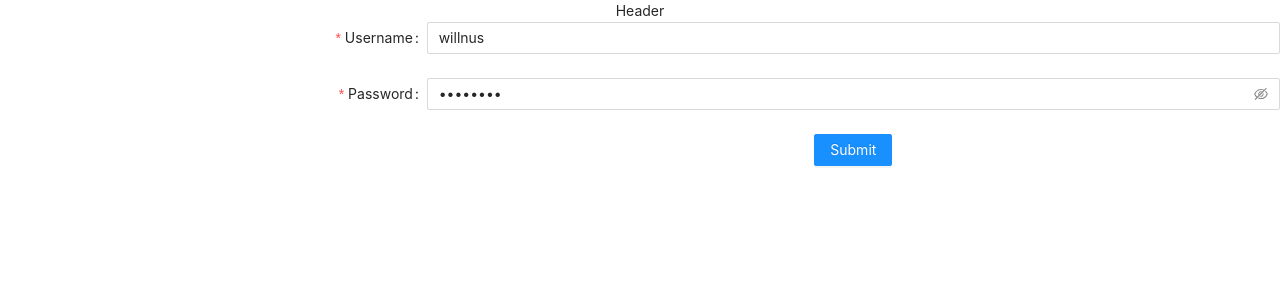
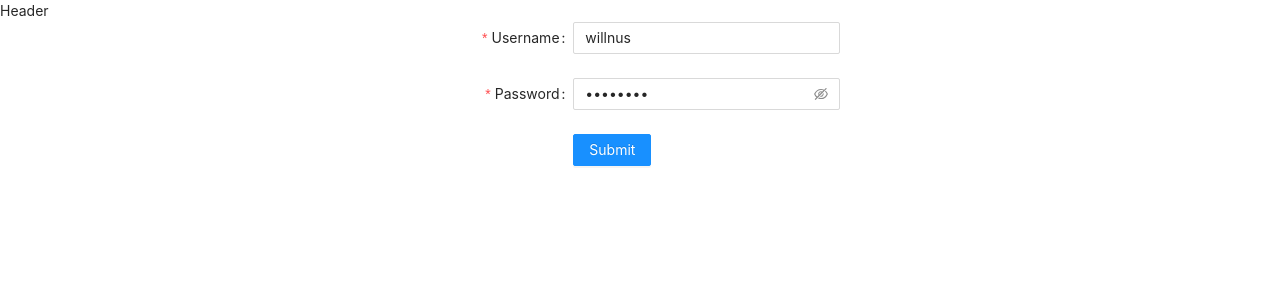
Before and after one commit to nus-will/sample-react-app, a React (Create React App) app: page /login in a window 1280 px wide. Shown: the top 300 px of the page. Built offline with nearby package versions, Linux system fonts and the light colour scheme.

Commit message:
Complete Login

```diff
--- a/src/App.css
+++ b/src/App.css
@@ -1,7 +1,3 @@
-.App {
-  text-align: center;
-}
-
 .App-logo {
   height: 40vmin;
   pointer-events: none;
--- a/src/components/Login/index.js
+++ b/src/components/Login/index.js
@@ -6,6 +6,7 @@ import {
 } from 'antd';
 import { useDispatch } from 'react-redux'
 import { setUser } from '../../redux/reducers/user'
+import './login.css'
 
 function Login() {
   const dispatch = useDispatch()
@@ -16,7 +17,7 @@ function Login() {
 
   return (
     <Form
-      name="basic"
+      name="login"
       labelCol={{
         span: 8,
       }}
--- /dev/null
+++ b/src/components/Login/login.css
@@ -0,0 +1,4 @@
+#login {
+  max-width: 400px;
+  margin: auto;
+}
--- a/src/components/RoutingSystem/index.js
+++ b/src/components/RoutingSystem/index.js
@@ -8,20 +8,27 @@ import Login from '../Login'
 import Detail from '../Detail'
 import { useSelector } from 'react-redux'
 
-const requireLogin = (component, loggedIn) => {
-  const LoggedInComponent = component
+const requireLogIn = (component, loggedIn) => {
+  let Component = component
   return loggedIn ?
-    <LoggedInComponent /> :
+    <Component /> :
     <Navigate to="/login" />
+}
+
+const requireLogout = (component, loggedIn) => {
+  let Component = component
+  return loggedIn ?
+    <Navigate to="/" /> :
+    <Component />
 }
 
 function RoutingSystem() {
   let loggedIn = useSelector(state => state.user.loggedIn)
   return (
     <Routes>
-      <Route path="/login" element={<Login />} />
-      <Route path="/detail/:id" element={requireLogin(Detail, loggedIn)} />
-      <Route path="/" element={requireLogin(Home, loggedIn)} />
+      <Route path="/login" element={requireLogout(Login, loggedIn)} />
+      <Route path="/detail/:id" element={requireLogIn(Detail, loggedIn)} />
+      <Route path="/" element={requireLogIn(Home, loggedIn)} />
     </Routes>
   );
 }
```
